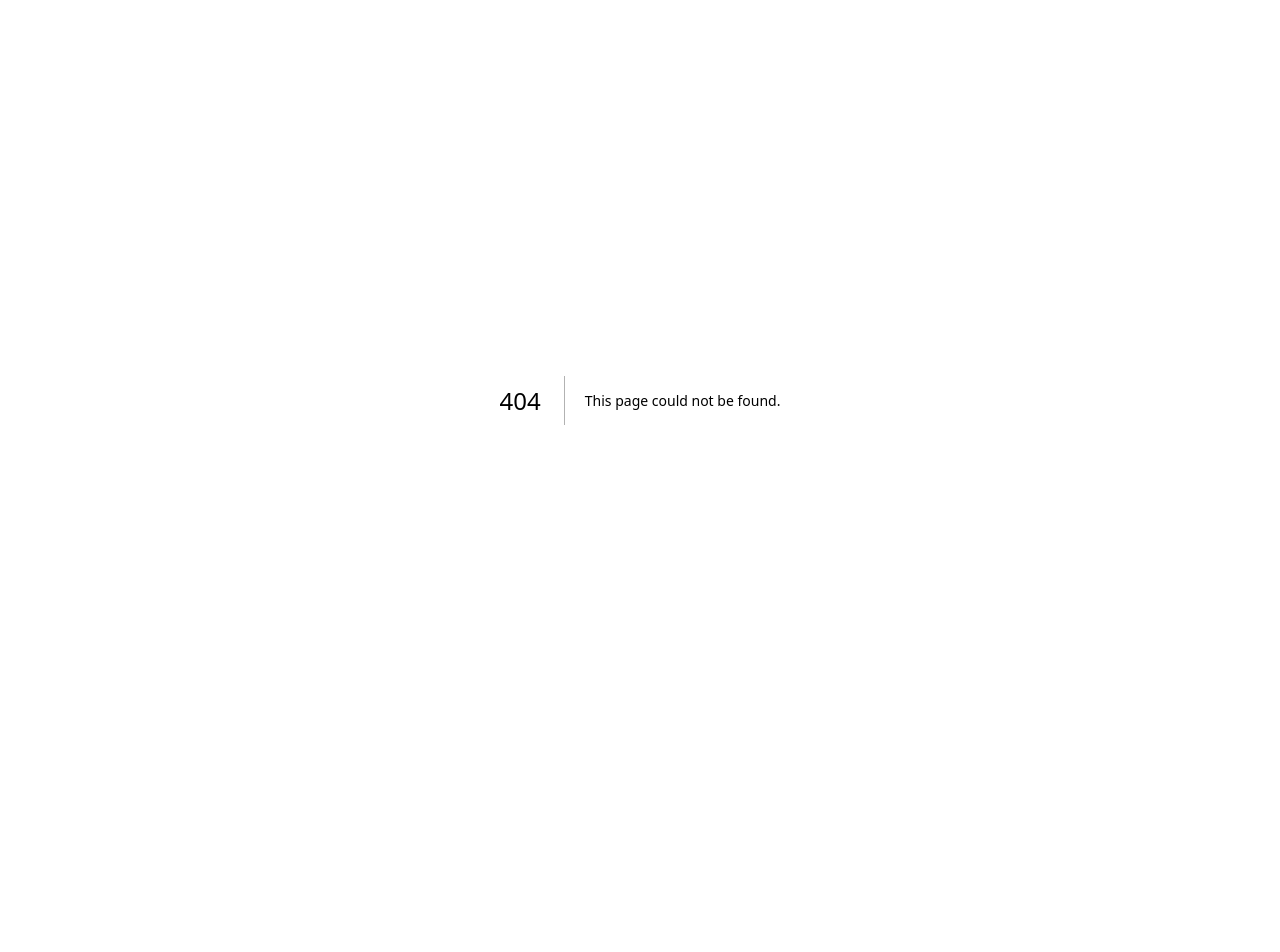
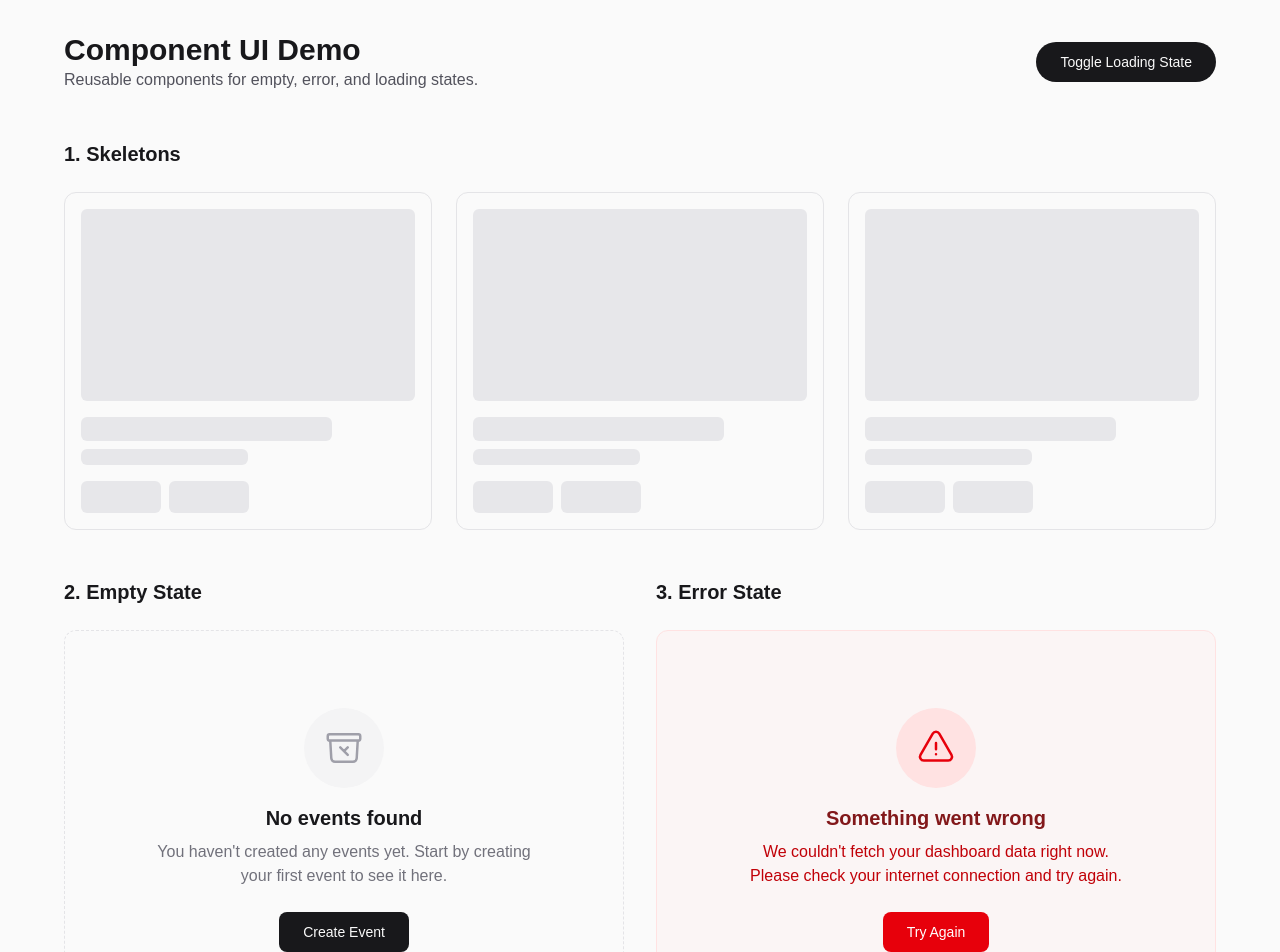
Before and after one commit to mux-labs/mux-frontend, a Next.js app: page /demo in a window 1280 px wide. Before the commit this address had no page. Shown: the top 952 px of the page. Before the commit the page ends 800 px from the top, so only its background shows below. Built offline with nearby package versions, Linux system fonts and the light colour scheme.

Commit message:
feature: global empty and error state component

```diff
--- /dev/null
+++ b/src/app/demo/page.tsx
@@ -0,0 +1,86 @@
+"use client";
+
+import { useState } from "react";
+import { Skeleton, CardSkeleton } from "@/components/ui/Skeleton";
+import { EmptyState } from "@/components/ui/EmptyState";
+import { ErrorState } from "@/components/ui/ErrorState";
+
+export default function DemoPage() {
+    const [loading, setLoading] = useState(true);
+
+    return (
+        <div className="min-h-screen bg-zinc-50 p-8 dark:bg-black">
+            <div className="mx-auto max-w-6xl space-y-12">
+                <header className="flex flex-col gap-4 sm:flex-row sm:items-center sm:justify-between">
+                    <div>
+                        <h1 className="text-3xl font-bold text-zinc-900 dark:text-zinc-50">Component UI Demo</h1>
+                        <p className="text-zinc-600 dark:text-zinc-400">Reusable components for empty, error, and loading states.</p>
+                    </div>
+                    <button
+                        onClick={() => setLoading(!loading)}
+                        className="inline-flex h-10 items-center justify-center rounded-full bg-zinc-900 px-6 text-sm font-medium text-zinc-50 transition-colors hover:bg-zinc-800 dark:bg-zinc-50 dark:text-zinc-900 dark:hover:bg-zinc-200"
+                    >
+                        Toggle Loading State
+                    </button>
+                </header>
+
+                <section className="space-y-6">
+                    <h2 className="text-xl font-semibold text-zinc-900 dark:text-zinc-50">1. Skeletons</h2>
+                    <div className="grid gap-6 sm:grid-cols-2 lg:grid-cols-3">
+                        {loading ? (
+                            <>
+                                <CardSkeleton />
+                                <CardSkeleton />
+                                <CardSkeleton />
+                            </>
+                        ) : (
+                            <div className="col-span-full py-20 text-center text-zinc-500">
+                                Data loaded! Toggle again to see skeletons.
+                            </div>
+                        )}
+                    </div>
+                </section>
+
+                <section className="grid gap-8 lg:grid-cols-2">
+                    <div className="space-y-6">
+                        <h2 className="text-xl font-semibold text-zinc-900 dark:text-zinc-50">2. Empty State</h2>
+                        <EmptyState
+                            title="No events found"
+                            description="You haven't created any events yet. Start by creating your first event to see it here."
+                            action={{
+                                label: "Create Event",
+                                onClick: () => alert("Create Event Clicked"),
+                            }}
+                        />
+                    </div>
+
+                    <div className="space-y-6">
+                        <h2 className="text-xl font-semibold text-zinc-900 dark:text-zinc-50">3. Error State</h2>
+                        <ErrorState
+                            description="We couldn't fetch your dashboard data right now. Please check your internet connection and try again."
+                            retry={{
+                                onRetry: () => alert("Retrying..."),
+                            }}
+                        />
+                    </div>
+                </section>
+
+                <section className="space-y-6">
+                    <h2 className="text-xl font-semibold text-zinc-900 dark:text-zinc-50">4. Individual Skeletons</h2>
+                    <div className="max-w-md space-y-4 rounded-xl border border-zinc-200 bg-white p-6 dark:border-zinc-800 dark:bg-zinc-900">
+                        <div className="flex items-center gap-4">
+                            <Skeleton className="h-12 w-12 rounded-full" />
+                            <div className="flex-1 space-y-2">
+                                <Skeleton className="h-4 w-[200px]" />
+                                <Skeleton className="h-3 w-[150px]" />
+                            </div>
+                        </div>
+                        <Skeleton className="h-4 w-full" />
+                        <Skeleton className="h-4 w-full" />
+                        <Skeleton className="h-4 w-3/4" />
+                    </div>
+                </section>
+            </div>
+        </div>
+    );
+}
--- /dev/null
+++ b/src/components/ui/EmptyState.tsx
@@ -0,0 +1,49 @@
+import { ReactNode } from "react";
+
+interface EmptyStateProps {
+    icon?: ReactNode;
+    title: string;
+    description: string;
+    action?: {
+        label: string;
+        onClick: () => void;
+    };
+}
+
+export function EmptyState({ icon, title, description, action }: EmptyStateProps) {
+    return (
+        <div className="flex min-h-[400px] w-full flex-col items-center justify-center rounded-xl border border-dashed border-zinc-200 bg-zinc-50/50 p-8 text-center dark:border-zinc-800 dark:bg-zinc-900/50">
+            <div className="mb-4 flex h-20 w-20 items-center justify-center rounded-full bg-zinc-100 dark:bg-zinc-800">
+                {icon || (
+                    <svg
+                        className="h-10 w-10 text-zinc-400 dark:text-zinc-500"
+                        fill="none"
+                        viewBox="0 0 24 24"
+                        stroke="currentColor"
+                        strokeWidth={1.5}
+                    >
+                        <path
+                            strokeLinecap="round"
+                            strokeLinejoin="round"
+                            d="M20.25 7.5l-.625 10.632a2.25 2.25 0 01-2.247 2.118H6.622a2.25 2.25 0 01-2.247-2.118L3.75 7.5m6 4.125l2.25 2.25m0 0l2.25 2.25M12 13.875l2.25-2.25M12 13.875l-2.25-2.25M3.375 7.5h17.25c.621 0 1.125-.504 1.125-1.125v-1.5c0-.621-.504-1.125-1.125-1.125H3.375c-.621 0-1.125.504-1.125 1.125v1.5c0 .621.504 1.125 1.125 1.125z"
+                        />
+                    </svg>
+                )}
+            </div>
+            <h3 className="mb-2 text-xl font-semibold text-zinc-900 dark:text-zinc-50">
+                {title}
+            </h3>
+            <p className="mb-6 max-w-sm text-zinc-500 dark:text-zinc-400">
+                {description}
+            </p>
+            {action && (
+                <button
+                    onClick={action.onClick}
+                    className="inline-flex h-10 items-center justify-center rounded-lg bg-zinc-900 px-6 text-sm font-medium text-zinc-50 transition-colors hover:bg-zinc-800 dark:bg-zinc-50 dark:text-zinc-900 dark:hover:bg-zinc-200"
+                >
+                    {action.label}
+                </button>
+            )}
+        </div>
+    );
+}
--- /dev/null
+++ b/src/components/ui/ErrorState.tsx
@@ -0,0 +1,54 @@
+import { ReactNode } from "react";
+
+interface ErrorStateProps {
+    icon?: ReactNode;
+    title?: string;
+    description: string;
+    retry?: {
+        label?: string;
+        onRetry: () => void;
+    };
+}
+
+export function ErrorState({
+    icon,
+    title = "Something went wrong",
+    description,
+    retry,
+}: ErrorStateProps) {
+    return (
+        <div className="flex min-h-[400px] w-full flex-col items-center justify-center rounded-xl border border-red-100 bg-red-50/50 p-8 text-center dark:border-red-900/30 dark:bg-red-900/10">
+            <div className="mb-4 flex h-20 w-20 items-center justify-center rounded-full bg-red-100 dark:bg-red-900/30">
+                {icon || (
+                    <svg
+                        className="h-10 w-10 text-red-600 dark:text-red-500"
+                        fill="none"
+                        viewBox="0 0 24 24"
+                        stroke="currentColor"
+                        strokeWidth={1.5}
+                    >
+                        <path
+                            strokeLinecap="round"
+                            strokeLinejoin="round"
+                            d="M12 9v3.75m-9.303 3.376c-.866 1.5.217 3.374 1.948 3.374h14.71c1.73 0 2.813-1.874 1.948-3.374L13.949 3.378c-.866-1.5-3.032-1.5-3.898 0L2.697 16.126zM12 15.75h.007v.008H12v-.008z"
+                        />
+                    </svg>
+                )}
+            </div>
+            <h3 className="mb-2 text-xl font-semibold text-red-900 dark:text-red-100">
+                {title}
+            </h3>
+            <p className="mb-6 max-w-sm text-red-700 dark:text-red-400">
+                {description}
+            </p>
+            {retry && (
+                <button
+                    onClick={retry.onRetry}
+                    className="inline-flex h-10 items-center justify-center rounded-lg bg-red-600 px-6 text-sm font-medium text-white transition-colors hover:bg-red-700 dark:bg-red-500 dark:hover:bg-red-600"
+                >
+                    {retry.label || "Try Again"}
+                </button>
+            )}
+        </div>
+    );
+}
--- /dev/null
+++ b/src/components/ui/Skeleton.tsx
@@ -0,0 +1,28 @@
+import { HTMLAttributes } from "react";
+
+interface SkeletonProps extends HTMLAttributes<HTMLDivElement> {}
+
+export function Skeleton({ className, ...props }: SkeletonProps) {
+  return (
+    <div
+      className={`animate-pulse rounded-md bg-zinc-200 dark:bg-zinc-800 ${className}`}
+      {...props}
+    />
+  );
+}
+
+export function CardSkeleton() {
+  return (
+    <div className="flex flex-col gap-4 rounded-xl border border-zinc-200 p-4 dark:border-zinc-800">
+      <Skeleton className="h-48 w-full rounded-lg" />
+      <div className="space-y-2">
+        <Skeleton className="h-6 w-3/4" />
+        <Skeleton className="h-4 w-1/2" />
+      </div>
+      <div className="flex gap-2">
+        <Skeleton className="h-8 w-20 rounded-full" />
+        <Skeleton className="h-8 w-20 rounded-full" />
+      </div>
+    </div>
+  );
+}
```
Also changed, not shown: 1 other file (tests, documents, lock files or other folders).
